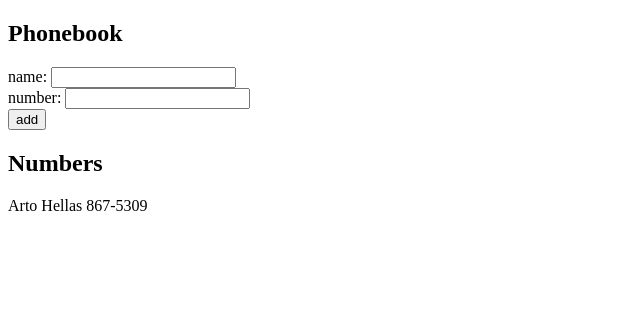
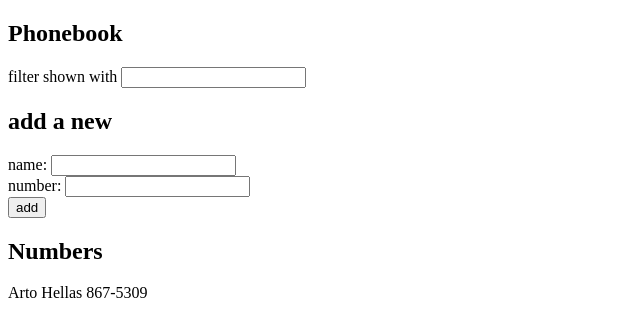
Before and after one commit to markgallant01/fullstackopen, a React (Vite) app in the folder part2/phonebook/: page / in a window 1280 px wide. Shown: the top 336 px of the page, without its empty margins (0-640 px from the left). Built offline with nearby package versions, Linux system fonts and the light colour scheme.

Commit message:
exercise 2.9

```diff
--- a/part2/phonebook/src/App.jsx
+++ b/part2/phonebook/src/App.jsx
@@ -8,6 +8,7 @@
   )
   const [newName, setNewName] = useState('')
   const [newNumber, setNewNumber] = useState('')
+  const [filter, setFilter] = useState('')
 
   const handleNewName = (event) => {
     setNewName(event.target.value)
@@ -31,9 +32,15 @@
     setNewName('')
   }
 
+  const filterNames = (event) => {
+    setFilter(event.target.value)
+  }
+
   return (
     <div>
       <h2>Phonebook</h2>
+      filter shown with <input value={filter} onChange={filterNames}/>
+      <h2>add a new</h2>
       <form onSubmit={handleFormSubmit}>
         <div>
           name: <input value={newName} onChange={handleNewName}/>
@@ -46,8 +53,8 @@
         </div>
       </form>
       <h2>Numbers</h2>
-      {persons.map(person =>
-        <p key={person.name}>{person.name} {person.number}</p>)}
+      {persons.filter(person => person.name.includes(filter))
+      .map(person => <p key={person.name}>{person.name} {person.number}</p>)}
     </div>
   )
 }
```
